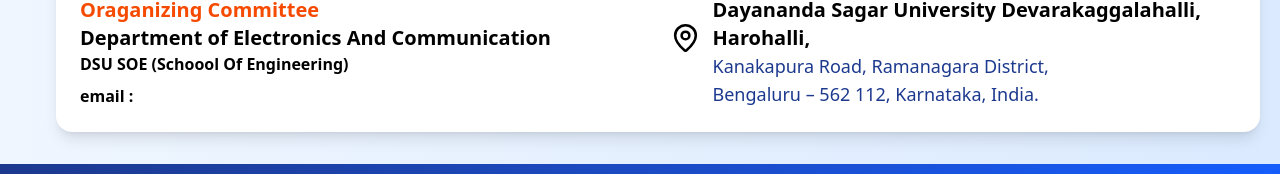
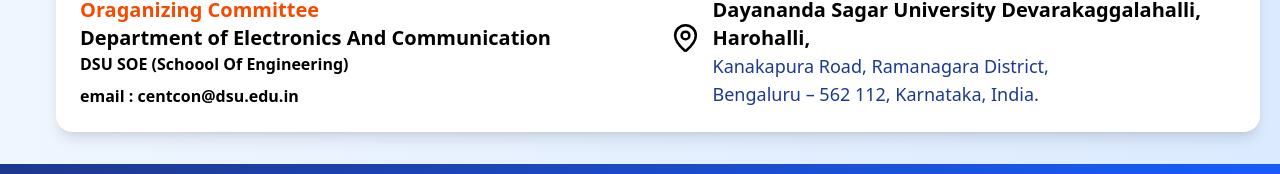
Before and after one commit to riteshkusingh27/IEEE_CONFERENCE, a React (Vite) app: page /about in a window 1280 px wide. Shown: the part 1394-1568 px from the top of the page. Built offline with nearby package versions, Linux system fonts and the light colour scheme.

Commit message:
added mail

```diff
--- a/src/Components/About.jsx
+++ b/src/Components/About.jsx
@@ -28,7 +28,7 @@
                 <li className="text-xl font-semibold">Department of Electronics And Communication</li>
                 <li className="text-md font-semibold mb-2">DSU SOE (Schoool Of Engineering) </li>
 
-                <li className='text-black font-semibold'>email   : </li>
+                <li className='text-black font-semibold'>email   : <a href="mailto:centcon@dsu.edu.in">centcon@dsu.edu.in</a> </li>
 
               </ul>
             </div>
--- a/src/Components/AuthorGuidelines.jsx
+++ b/src/Components/AuthorGuidelines.jsx
@@ -13,7 +13,7 @@
 
           <h3 className="text-2xl font-bold text-blue-900 mt-4">ORIGINALITY OF SUBMITTED PAPERS</h3>
           <p className="text-lg text-justify">
-            Papers submitted to  IEEE International Conference on Disruptive Technologies for
+            Papers submitted to International Conference on Disruptive Technologies for
 Multi-Disciplinary Research and Applications 2026  shall contain original work by the author(s) that have not been published
             or submitted for publication elsewhere. The IEEE anti-plagiarism policy is applicable to all submissions.
             The author(s) are solely responsible for any plagiarized submission.
--- a/src/Components/Footer.jsx
+++ b/src/Components/Footer.jsx
@@ -7,7 +7,7 @@
 
 const ContactUsButton = () => {
   return (
-  <a href="mailto:riteshkusingh27@gmail.com">
+  <a href="mailto:centcon@dsu.edu.in">
       <button className="flex items-center gap-2 px-4 py-2 bg-black text-white font-semibold rounded-2xl shadow-md hover:bg-blue-700 focus:outline-none focus:ring-2 focus:ring-blue-400 transition-all transform hover:scale-105 active:scale-95">
       <Mail size={20} /> Contact Us
     </button>
```
